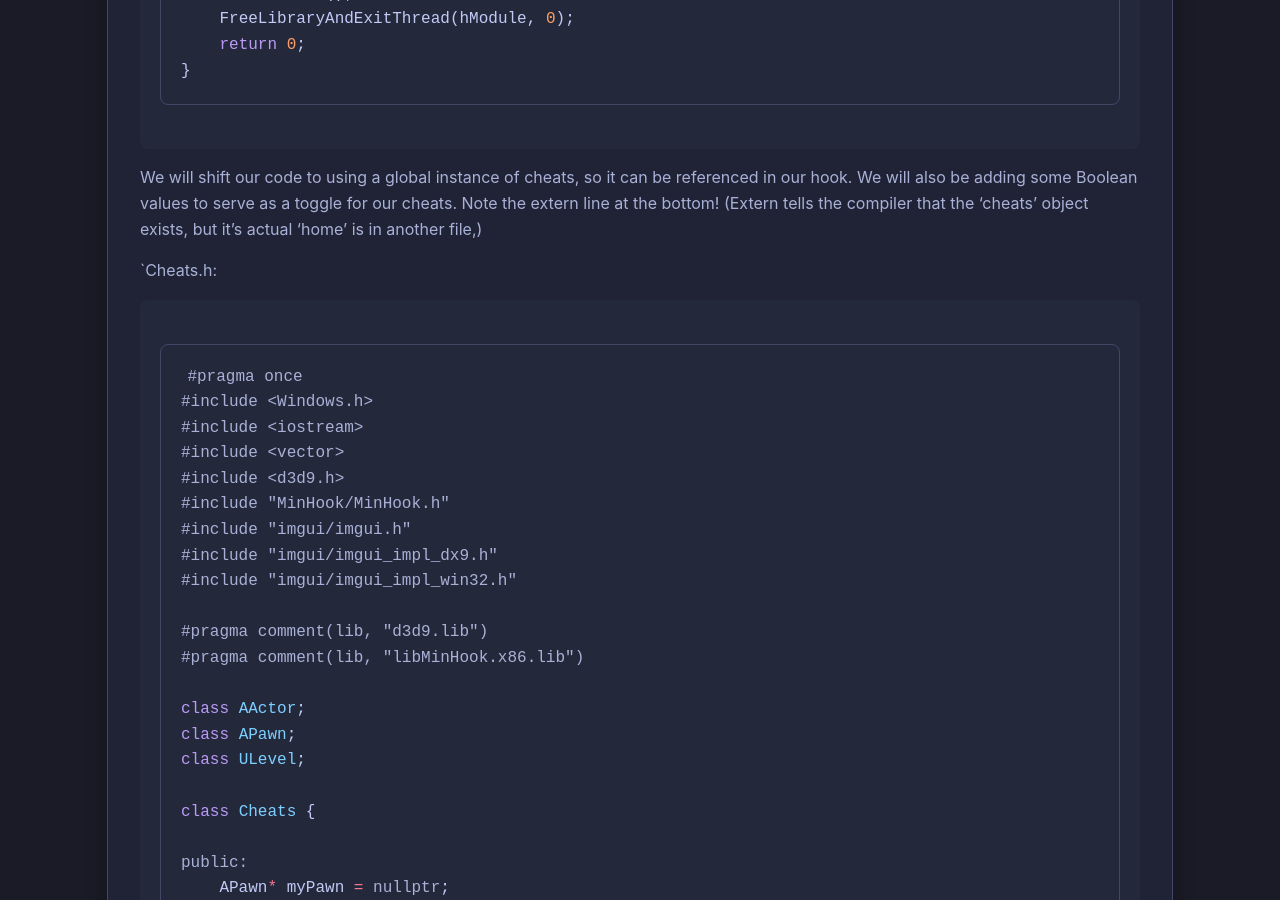
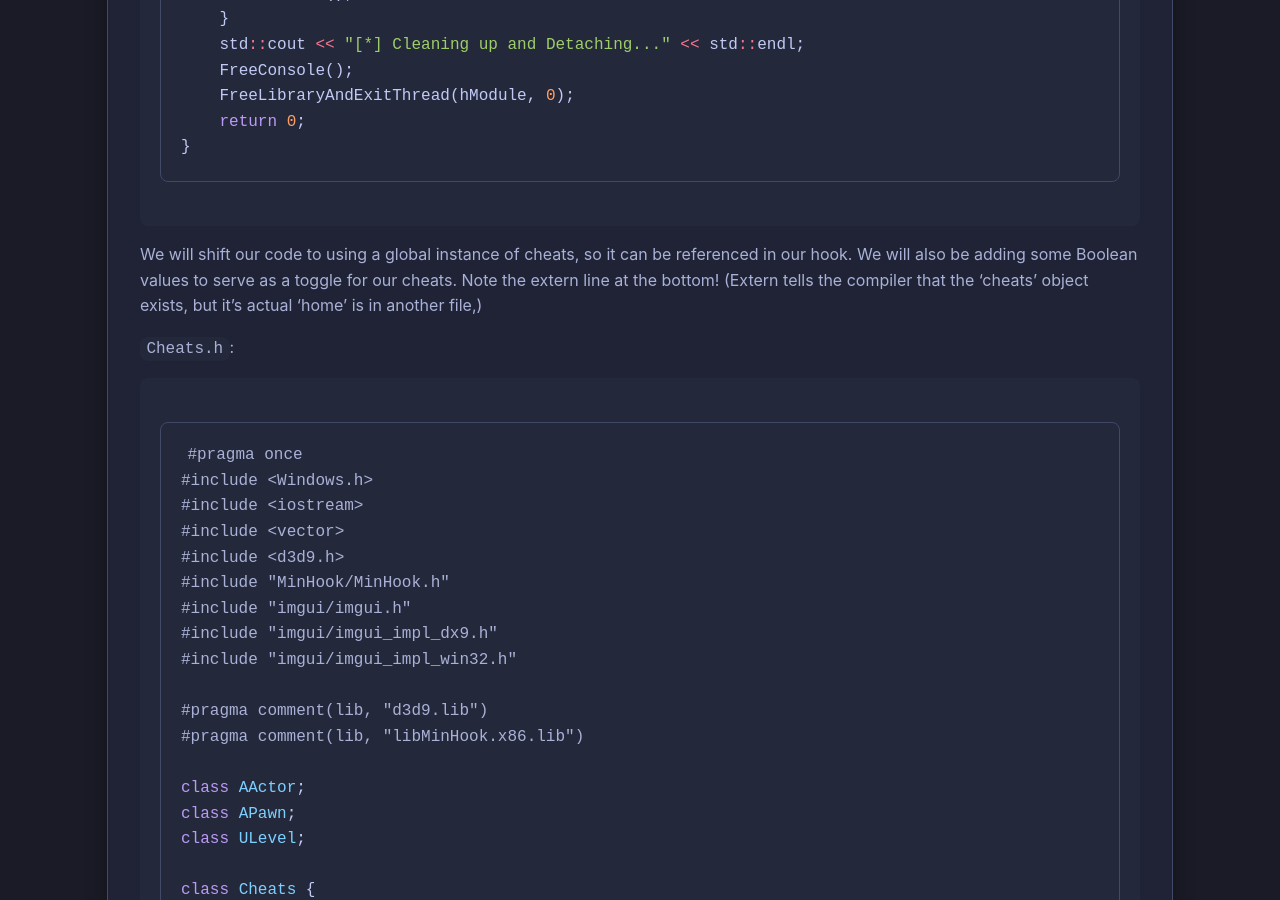
Before and after one commit to Drew-Alleman/drewalleman.xyz, a Jekyll site: the page built from _posts/2026-01-02-killing-floor-internal-dll-part-6-d3d9-endscene-imgui.md, in a window 1280 px wide and 900 px high, scrolled down 9116 px. Built offline with Jekyll 4.4.1, drawn with Linux system fonts in a browser that asks for light colours.

````diff
--- a/_posts/2026-01-02-killing-floor-internal-dll-part-6-d3d9-endscene-imgui.md
+++ b/_posts/2026-01-02-killing-floor-internal-dll-part-6-d3d9-endscene-imgui.md
@@ -108,7 +108,7 @@ bool Cheats::FetchEndSceneAddress() {
 ```
 
 Then when we inject our DLL we can see the address was successfully grabbed:
-![Pasted image 20260101232218](/assets/images/pasted-image-20260101232218.png)
+![Pasted image 20260101232218](/assets/images/pasted-image-20260101232218.png) <br><br>
 # Hooking the EndScene Function
 With the code built to dynamically fetch the address of the `EndScene` function built we will now need to design the function that will actually serve as our hook. This is where we will actually render what we want to the screen. In the snippet below I added a section that renders a red rectangle to the screen.
 
@@ -177,7 +177,7 @@ void Cheats::Cleanup() {
 ```
 
 Ensure you add `libMinHook.x86.lib` and `minhook.h` to your source!
-![Pasted image 20260102013546](/assets/images/pasted-image-20260102013546.png)
+![Pasted image 20260102013546](/assets/images/pasted-image-20260102013546.png)<br><br>
 
 I then modified the `Start` function to create our `EndScene` hook with the function we just created.
 ```c++
@@ -218,7 +218,7 @@ void Cheats::Start() {
 ```
 
 Now if we compile and inject our code we see a red box appear!
-![Pasted image 20260102001320](/assets/images/pasted-image-20260102001320.png)
+![Pasted image 20260102001320](/assets/images/pasted-image-20260102001320.png)<br><br>
 
 # Code Reformat for GUI Interface
 We need to modify our code a little in order to reference our Cheat class in our hook. Instead of  the Cheats class being Instantiated  in the `MainThread` function like below:
@@ -240,9 +240,9 @@ DWORD WINAPI MainThread(LPVOID lpParam) {
 }
 ```
 
-We will shift our code to using a global instance of cheats, so it can be referenced in our hook. We will also be adding some Boolean values to serve as a toggle for our cheats. Note the extern line at the bottom! (Extern tells the compiler that the 'cheats' object exists, but it's actual 'home' is in another file,)
+We will shift our code to using a global instance of cheats, so it can be referenced in our hook. We will also be adding some Boolean values to serve as a toggle for our cheats. Note the extern line at the bottom! (Extern tells the compiler that the 'cheats' object exists, but it's actual 'home' is in another file,)<br>
 
-`Cheats.h:
+`Cheats.h`:
 ```c++
 #pragma once
 #include <Windows.h>
@@ -406,9 +406,9 @@ HRESULT STDMETHODCALLTYPE hkEndScene(IDirect3DDevice9* pDevice) {
 Now let's use [ImGui](https://github.com/ocornut/ImGui/) to create a GUI for our cheat. We can render the gui in the `EndScene` hook we created earlier. And use the `WndProc` callback to capture user input to the GUI.
 
 You will need to add the following items to your source:
-![Pasted image 20260102012534](/assets/images/pasted-image-20260102012534.png)
-![Pasted image 20260102150448](/assets/images/pasted-image-20260102150448.png)
-![Pasted image 20260102150504](/assets/images/pasted-image-20260102150504.png)
+![Pasted image 20260102012534](/assets/images/pasted-image-20260102012534.png)<br><br>
+![Pasted image 20260102150448](/assets/images/pasted-image-20260102150448.png)<br><br>
+![Pasted image 20260102150504](/assets/images/pasted-image-20260102150504.png)<br><br>
 
 Then we need to add the imports to our `cheats.h`:
 ```c++
@@ -530,7 +530,8 @@ I also adding the following block to the `WndProc` callback to draw an ImGui cur
 
 Now when I compiled and ran my code I was able to see my menu in-game! In the next blog post I will be finding the players view matrix in order to create ZED ESP.
 
-![pMenu](/assets/images/pmenu.gif)
+![pMenu](/assets/images/pmenu.gif)<br><br>
+
 # Full Code
 https://github.com/Drew-Alleman/InternalKF
 Full `Cheats.cpp`:
````
